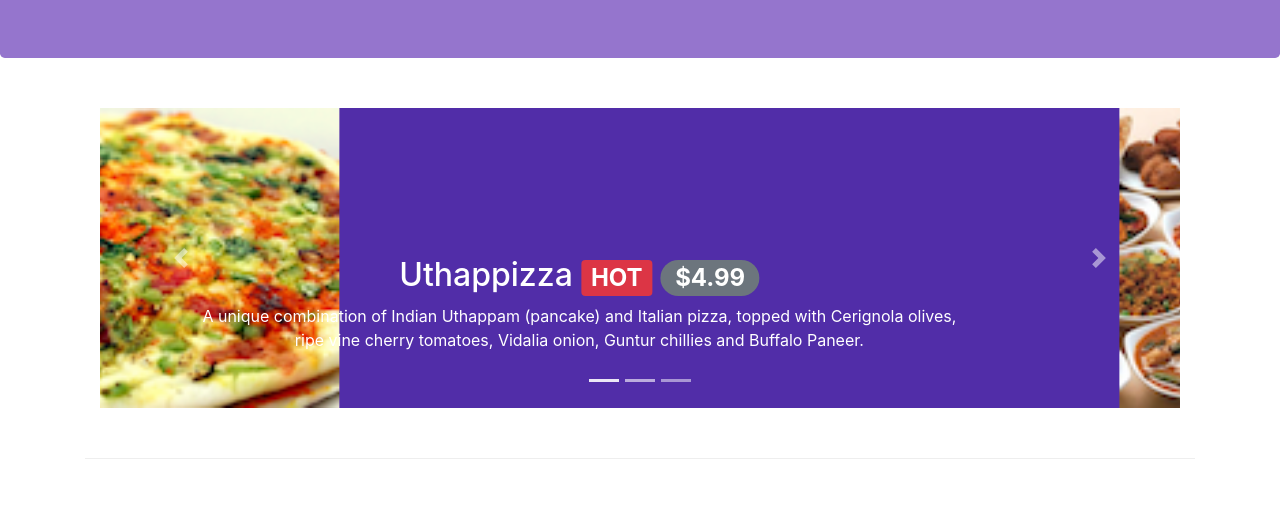
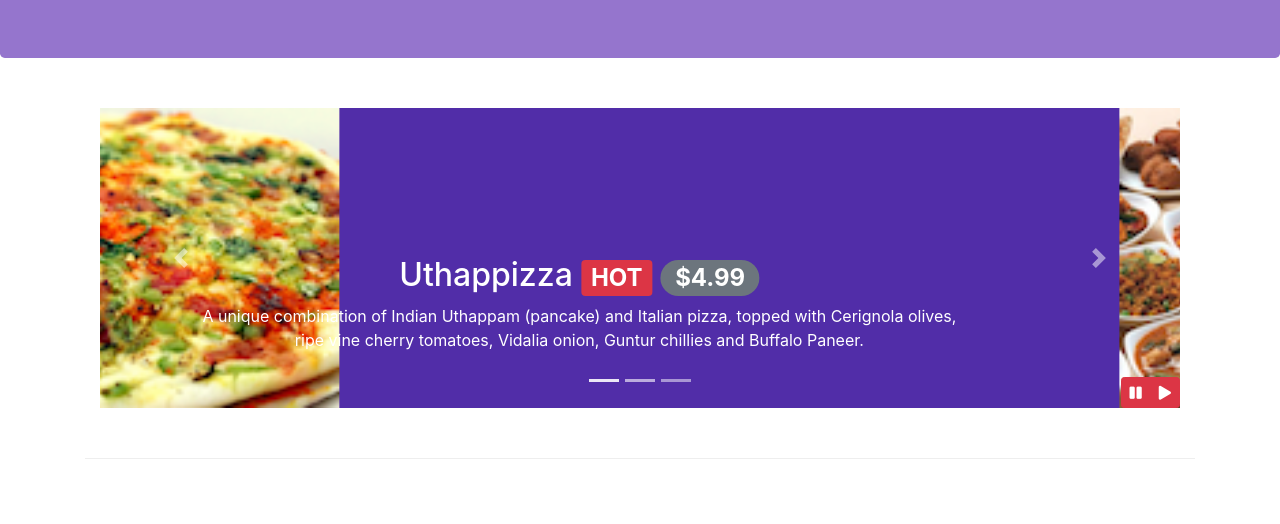
Before and after one commit to vijaiselvan/Restaurant-Website, a website: page index.html in a window 1280 px wide. Shown: the part 276-800 px from the top of the page. Drawn offline with nearby package versions, Linux system fonts and the light colour scheme.

Commit message:
Bootstrap JQuery

```diff
--- a/css/style.css
+++ b/css/style.css
@@ -59,3 +59,10 @@ address {
     left: 0;
     min-height: 300px;
 }
+
+#carouselButton {
+    right:0px;
+    position: absolute;
+    bottom: 0px;
+    z-index: 1;
+}
--- a/index.html
+++ b/index.html
@@ -245,6 +245,14 @@
                     <a class="carousel-control-next" href="#mycarousel" role="button" data-slide="next">
                         <span class="carousel-control-next-icon"></span>
                     </a>
+                    <div class="btn-group" id="carouselButton">
+                        <button class="btn btn-danger btn-sm" id="carousel-pause">
+                            <span class="fas fa-pause"></span>
+                        </button>
+                        <button class="btn btn-danger btn-sm" id="carousel-play">
+                            <span class="fas fa-play"></span>
+                        </button>
+                    </div>
                 </div>
             </div>
         </div>
@@ -366,6 +374,18 @@
     <script src="node_modules/jquery/dist/jquery.slim.min.js"></script>
     <script src="node_modules/popper.js/dist/umd/popper.min.js"></script>
     <script src="node_modules/bootstrap/dist/js/bootstrap.min.js"></script>
+    <script>
+        $(document).ready(function () {
+            $("#mycarousel").carousel({ interval: 2000 });
+            $("#carousel-pause").click(function () {
+                $("#mycarousel").carousel('pause');
+            });
+            $("#carousel-play").click(function () {
+                $("#mycarousel").carousel('cycle');
+            });
+        });
+    </script>
+
 </body>
 
 </html>
```
